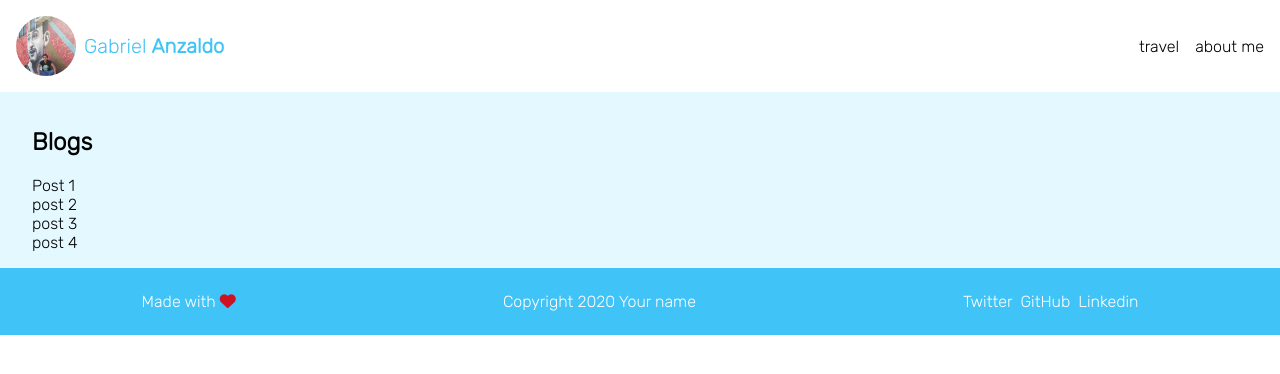
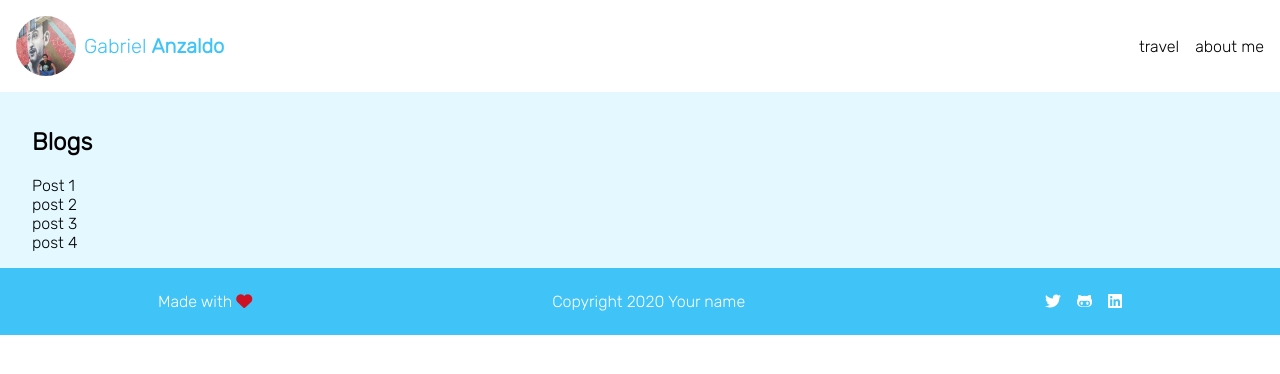
Before and after one commit to gabrielAnzaldo/personal-website, a website built with webpack: page src/index.html in a window 1280 px wide. Built offline with nearby package versions, Linux system fonts and the light colour scheme.

Commit message:
Add social icons.

```diff
--- a/src/index.html
+++ b/src/index.html
@@ -39,9 +39,9 @@
       <p>Made with <i class="fas fa-heart"></i></p>
       <p class="copyright">Copyright 2020 Your name</p>
       <ul class="social-links">
-        <li>Twitter</li>
-        <li>GitHub</li>
-        <li>Linkedin</li>
+        <li><i class="fab fa-twitter"></i></li>
+        <li><i class="fab fa-github-alt"></i></li>
+        <li><i class="fab fa-linkedin"></i></li>
       </ul>
     </footer>
   </body>
--- a/src/styles/small.css
+++ b/src/styles/small.css
@@ -70,7 +70,7 @@ footer ul.social-links {
   padding: 0;
 }
 footer ul li {
-  margin-right: 0.5rem;
+  margin-right: 1rem;
 }
 footer ul li:last-child {
   margin-right: 0;
```
